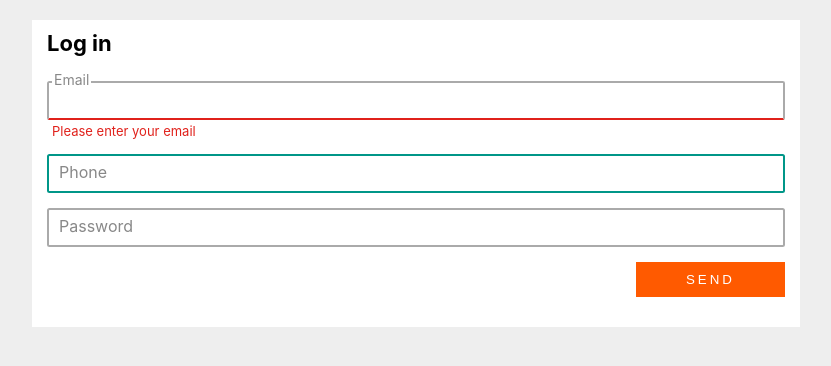
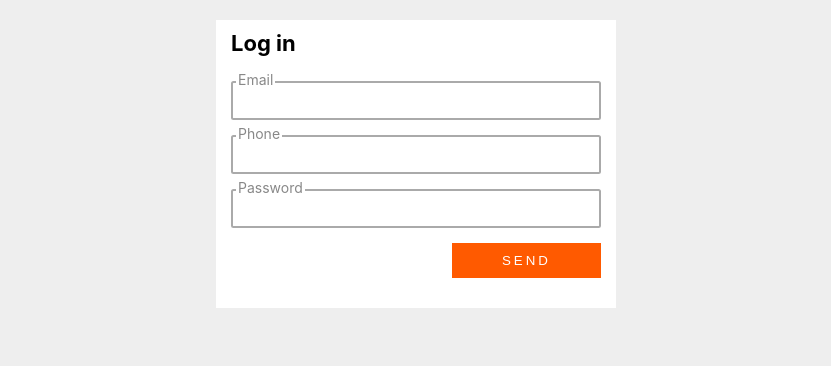
Before and after one commit to kir3kin/form-validation, a React (Create React App) app: page / in a window 1280 px wide. Shown: the top 366 px of the page, without its empty margins (224-1055 px from the left). Built offline with nearby package versions, Linux system fonts and the light colour scheme.

Commit message:
connect inputs to the store

```diff
--- a/src/assets/scss/form.scss
+++ b/src/assets/scss/form.scss
@@ -13,7 +13,7 @@ body {
 .form {
 	background: #fff;
 	margin: 2rem auto 0;
-	width: 60%;
+	width: 400px;
 
 
 	&__wrapper {
@@ -74,6 +74,7 @@ body {
 		padding: 0.2rem;
 		transition: .2s ease-in-out;
 		pointer-events: none;
+		text-transform: capitalize;
 	}
 
 
@@ -85,8 +86,7 @@ body {
 		transition: border-color .2s ease-in-out, box-shadow .2s linear;
 
 		&--warning {
-			border-bottom-color: #e0211b;
-			color: #e0211b;
+			border-bottom-color: #e0211b !important;
 		}
 
 		&--success {
@@ -96,9 +96,9 @@ body {
 
 		&:hover,
 		&:focus {
-			border-color:#767676;
-			box-shadow: inset 0 0 3px #000;
+			box-shadow: inset 0 0 7px 1px rgba(0,0,0,.2);
 			color: #000;
+			outline: none;
 		}
 
 		&:focus {
--- a/src/form/Form.tsx
+++ b/src/form/Form.tsx
@@ -1,48 +1,57 @@
-import React from "react"
+import React, { useState } from "react"
 import { useAppSelector, useAppDispatch } from '../app/hooks'
-import { addWord, selectForm } from './formSlice'
-
+// import { addWord, selectForm } from './formSlice'
+import { checkInput, selectInputs } from "./formSlice"
+import { inputType } from "../interfaces/interfaces"
 import '../assets/scss/form.scss'
+import { InputAlert } from "./InputAlert"
+import { Input } from "./Input"
 
 export const Form: React.FC = () => {
-	const form = useAppSelector(selectForm)
+	let storeInputs = useAppSelector(selectInputs)
 	const dispatch = useAppDispatch()
+	const [newInputs, setNewInputs] = useState<inputType[]>([])
+
+	const changeInputHandler = (event: React.ChangeEvent<HTMLInputElement>) => {
+
+		setNewInputs((prev: inputType[]) => {
+			const inputName = event.target.name
+			if (!inputName) return prev
+			const inputValue = event.target.value
+			const found = prev.length && prev.find(input => input.name === inputName)
+
+			if (found) {
+				found.data.value = inputValue
+				return prev
+			}
+			else {
+				return [
+					...prev,
+					...[{
+						name: inputName,
+						data:  {
+							type: event.target.type,
+							value: inputValue,
+							isValid: false
+						}
+					}]
+				]
+			}
+		})
+	}
+
 
 	return (
 		<form className="form">
 			<div className="form__wrapper">
 				<h2 className="form__header">Log in</h2>
 				<div className="form__body">
-					<div className="form__item item">
-						<input
-							type="email"
-							name="email"
-							id="user-email"
-							className="item__input item__input--warning"
-						/>
-						<label htmlFor="email" className="item__label item__label--active">Email</label>
-						<div className="item__alert">Please enter your email</div>
-					</div>
+					<Input inputHandler={changeInputHandler} type="email" />
 
-					<div className="form__item item">
-						<input
-							type="tel"
-							name="phone"
-							id="user-phone"
-							className="item__input item__input--success"
-							pattern="+48-[0-9]{3}-[0-9]{3}-[0-9]{3}"
-						/>
-						<label className="item__label" htmlFor="phone">Phone</label>
-					</div>
-					<div className="form__item item">
-						<input
-							type="password"
-							name="pass"
-							id="user-pass"
-							className="item__input"
-						/>
-						<label className="item__label" htmlFor="pass">Password</label>
-					</div>
+					<Input inputHandler={changeInputHandler} type="tel" />
+
+					<Input inputHandler={changeInputHandler} type="password" />
+
 					<button
 						type="submit"
 						className="form__button"
--- /dev/null
+++ b/src/form/Input.tsx
@@ -0,0 +1,29 @@
+import React from "react"
+import { InputAlert } from "./InputAlert"
+
+type inputHandler = {
+	inputHandler: (event: React.ChangeEvent<HTMLInputElement>) => void
+	type: string
+}
+
+export const Input: React.FC<inputHandler> = ({inputHandler, type}) => {
+	const customInput = {
+		type,
+		name: (type === 'tel') ? 'phone' : type,
+		id: `user_${type}`
+	}
+
+	return (
+		<div className="form__item item">
+			<input
+				type={customInput.type}
+				id={customInput.id}
+				name={customInput.id}
+				className="item__input"
+				onChange={event => inputHandler(event)}
+			/>
+			<label htmlFor={customInput.id} className="item__label item__label--active">{customInput.name}</label>
+			{/* <InputAlert /> */}
+		</div>
+	)
+}
--- /dev/null
+++ b/src/form/InputAlert.tsx
@@ -0,0 +1,3 @@
+import React from "react"
+
+export const InputAlert: React.FC = () => <div className="item__alert">Please enter your email</div>
--- a/src/form/formSlice.ts
+++ b/src/form/formSlice.ts
@@ -1,26 +1,39 @@
 import { createSlice, PayloadAction } from '@reduxjs/toolkit'
 import { RootState } from '../app/store'
+import { inputType } from '../interfaces/interfaces'
+
 
 export interface formState {
-  title: string
+  inputs: inputType[]
 }
 
 const initialState: formState = {
-  title: ''
+  inputs: []
 }
+
+
+type isValidType = (value: string, type: string) => boolean
+
+const isValidInput: isValidType = (value, type) => {
+  return true
+}
+
 
 export const formSlice = createSlice({
   name: 'form',
   initialState,
   reducers: {
     addWord: (state, action: PayloadAction<string>) => {
-      state.title += action.payload
+      // state.title += action.payload
+    },
+    checkInput: (state, action: PayloadAction<inputType>) => {
+      state.inputs = {...state.inputs, ...action.payload}
     },
   }
 });
 
-export const { addWord } = formSlice.actions
+export const { checkInput } = formSlice.actions
 
-export const selectForm = (state: RootState) => state.form.title;
+export const selectInputs = (state: RootState) => state.form.inputs;
 
 export default formSlice.reducer;
--- /dev/null
+++ b/src/interfaces/interfaces.ts
@@ -0,0 +1,8 @@
+export type inputType = {
+	name: string,
+	data: {
+		type: string,
+		isValid: boolean
+		value: string,
+	}
+}
```
